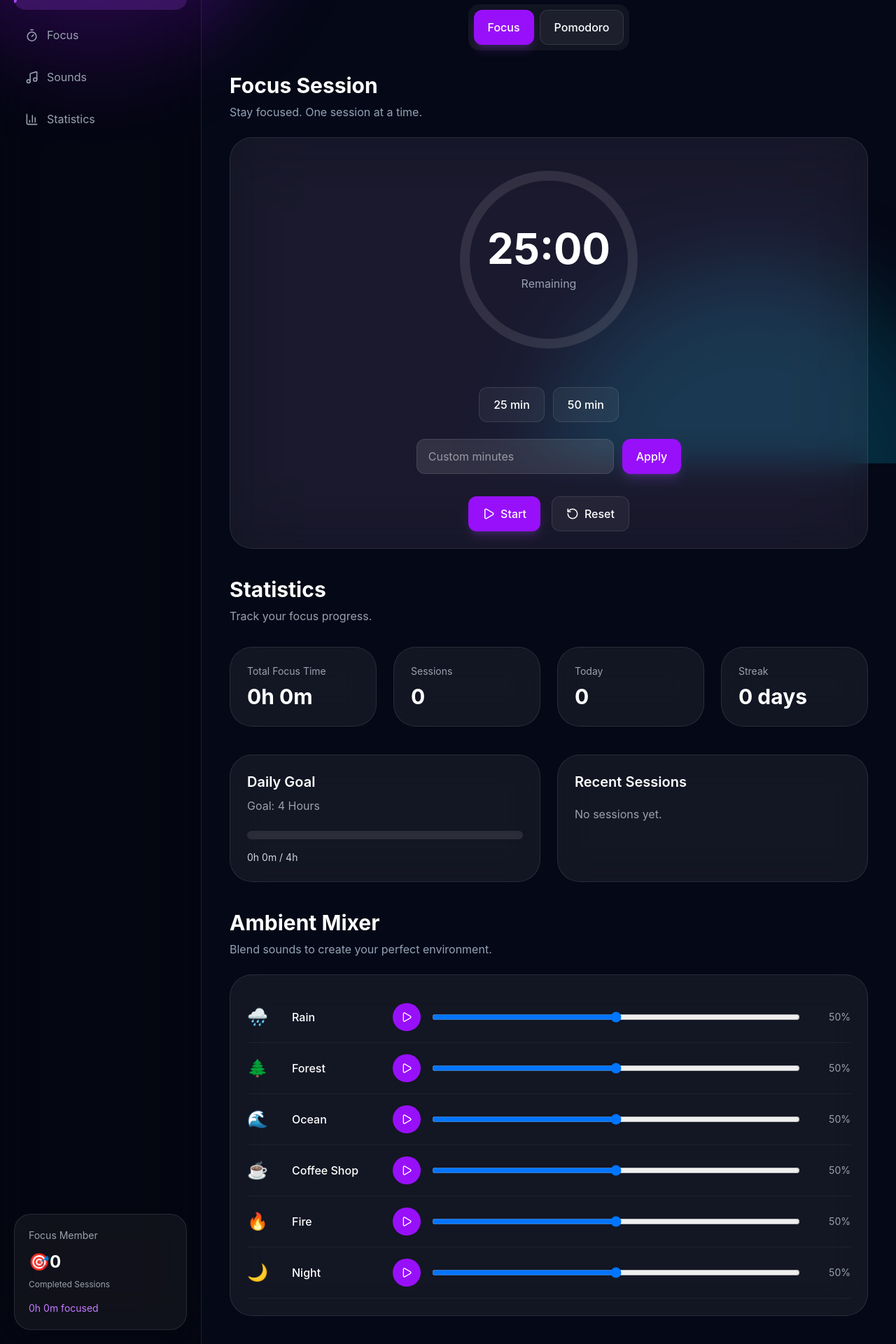
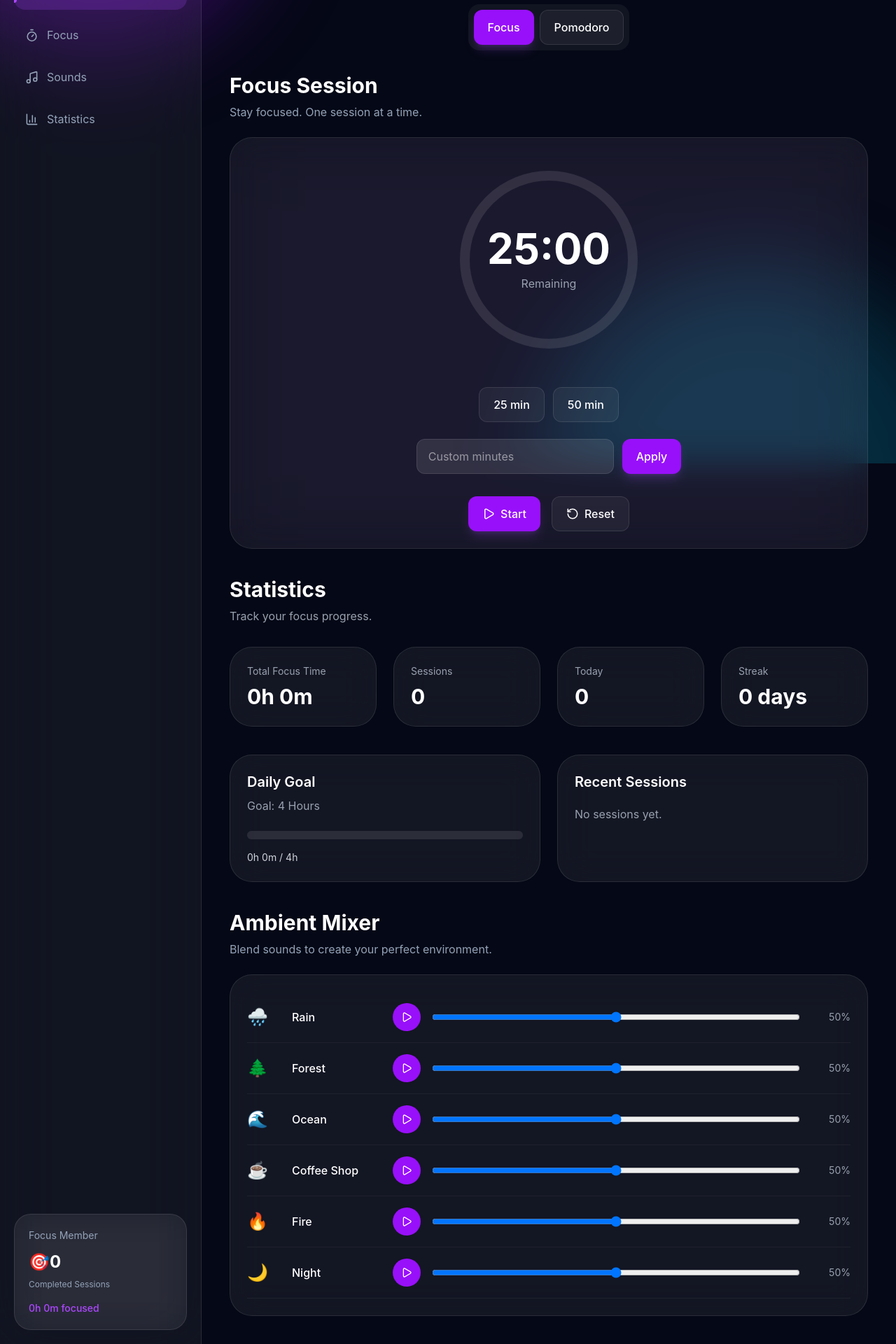
Before and after one commit to djabranemmd/ambient-focus-app, a React (Vite) app: page / in a window 1280 px wide. Shown: the part 138-2058 px from the top of the page at 70% size. Built offline with nearby package versions, Linux system fonts and the light colour scheme.

Commit message:
Make Sidebar theme aware and improve navigation styles

```diff
--- a/src/components/layout/Sidebar.jsx
+++ b/src/components/layout/Sidebar.jsx
@@ -82,18 +82,23 @@ function Sidebar() {
         hidden
         lg:flex
         flex-col
+
         w-72
         min-h-screen
+
+        theme-bg
+        theme-border
         border-r
-        border-white/10
-        bg-black/20
+
         backdrop-blur-2xl
+
         p-5
+
+        transition-colors
+        duration-300
       "
     >
 
-
-      {/* Logo */}
 
       <div
         className="
@@ -125,9 +130,7 @@ function Sidebar() {
             "
           >
 
-            <Sparkles
-              size={22}
-            />
+            <Sparkles size={22} />
 
           </div>
 
@@ -138,6 +141,7 @@ function Sidebar() {
               className="
                 text-xl
                 font-bold
+                theme-text
               "
             >
               Ambient Focus
@@ -147,7 +151,7 @@ function Sidebar() {
             <p
               className="
                 text-xs
-                text-gray-400
+                theme-text-muted
               "
             >
               Productivity App
@@ -161,15 +165,11 @@ function Sidebar() {
 
 
 
-      {/* Navigation */}
 
-      <nav
-        className="
-          flex-1
-        "
-      >
+      <nav className="flex-1">
 
-        {items.map((item)=>{
+        {
+          items.map((item) => {
 
             const Icon =
               item.icon;
@@ -179,6 +179,7 @@ function Sidebar() {
               activePage === item.id;
 
 
+
             return (
 
               <button
@@ -186,11 +187,10 @@ function Sidebar() {
                 key={item.id}
 
                 onClick={() =>
-                setActivePage(
-                  item.id
-                )
+                  setActivePage(item.id)
                 }
 
+                aria-label={item.label}
 
                 className={`
                   relative
@@ -207,15 +207,12 @@ function Sidebar() {
 
                   ${
                     active
-                  ?
-                  "bg-purple-500/20 text-white"
-                  :
-                  "text-gray-400 hover:bg-white/10 hover:text-white"
+                      ? "bg-purple-500/20 text-purple-600"
+                      : "theme-text-muted hover:bg-purple-500/10"
                   }
                 `}
 
               >
-
 
                 {
                   active && (
@@ -235,9 +232,7 @@ function Sidebar() {
                 }
 
 
-              <Icon
-                size={19}
-              />
+                <Icon size={19} />
 
 
                 <span>
@@ -249,23 +244,20 @@ function Sidebar() {
 
             );
 
-        })}
-
+          })
+        }
 
       </nav>
 
 
 
 
-      {/* Stats Card */}
 
       <div
         className="
           mt-auto
           rounded-3xl
-          border
-          border-white/10
-          bg-white/5
+          theme-card
           backdrop-blur-xl
           p-5
         "
@@ -274,7 +266,7 @@ function Sidebar() {
         <p
           className="
             text-sm
-            text-gray-400
+            theme-text-muted
             mb-3
           "
         >
@@ -286,6 +278,7 @@ function Sidebar() {
           className="
             text-2xl
             font-bold
+            theme-text
           "
         >
           🎯
@@ -296,7 +289,7 @@ function Sidebar() {
         <p
           className="
             text-xs
-            text-gray-400
+            theme-text-muted
             mt-2
           "
         >
@@ -309,13 +302,12 @@ function Sidebar() {
           className="
             mt-4
             text-sm
-            text-purple-400
+            text-purple-500
+            font-medium
           "
         >
 
-          {hours}h {minutes}m
-          {" "}
-          focused
+          {hours}h {minutes}m focused
 
         </div>
 
```
Lines whose indentation alone changed are shown as unchanged.
